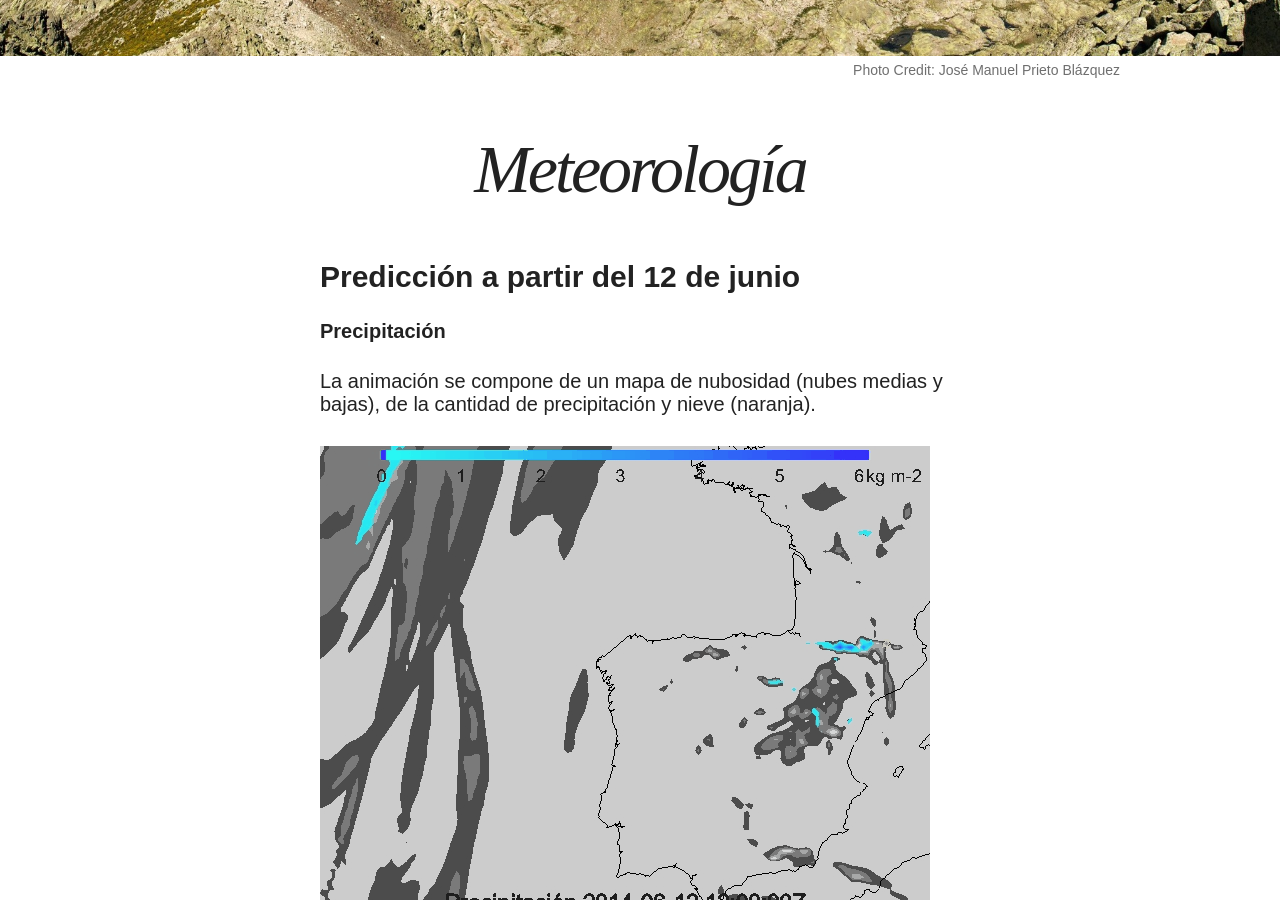
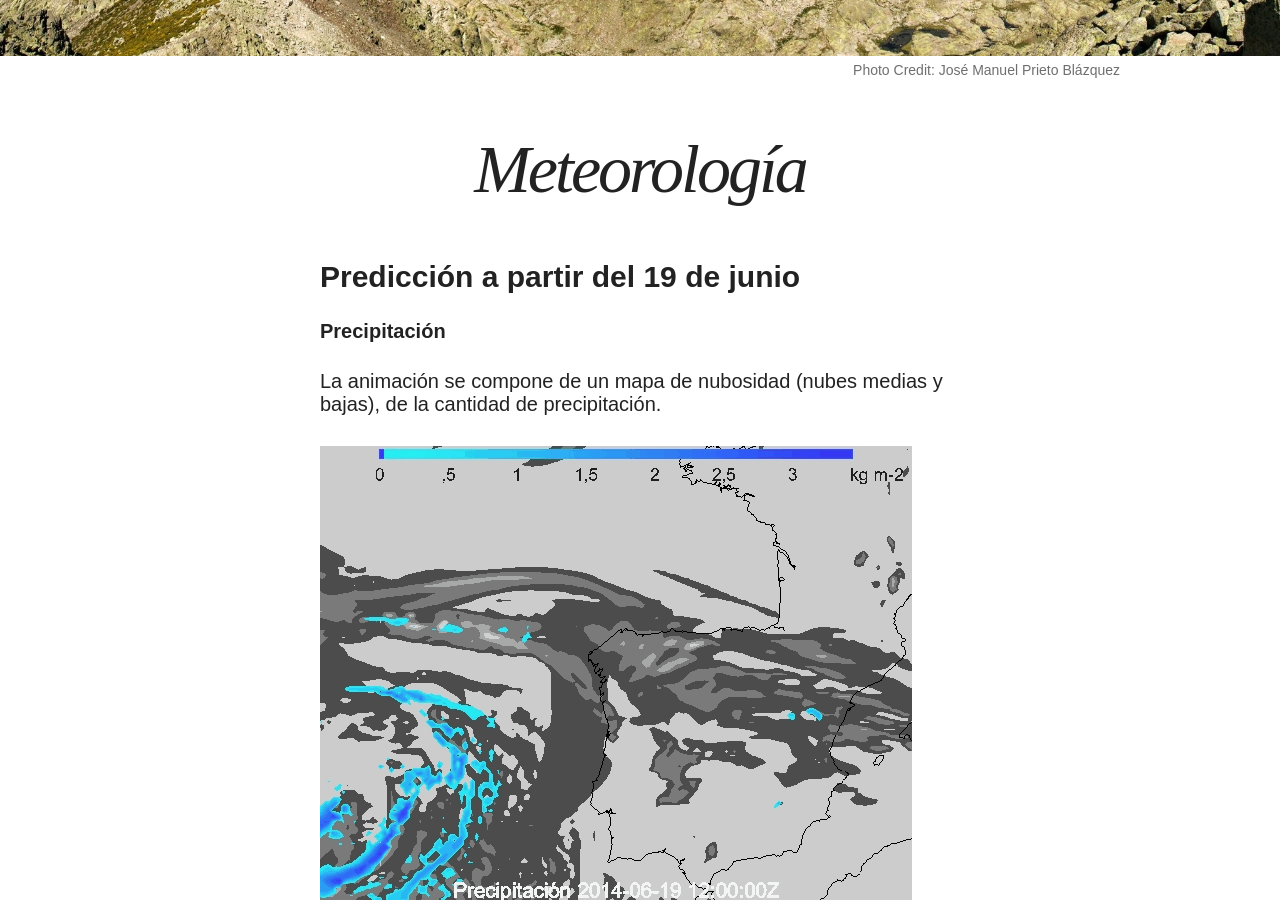
Before and after one commit to jmprietob/jmprietob.github.io, a Jekyll site: the page built from meteo.md, in a window 1280 px wide and 900 px high, scrolled down 420 px. Built offline with Jekyll 4.4.1, drawn with Linux system fonts in a browser that asks for light colours; nearby versions of some CDN libraries.

Commit message:
Actualizada la meteo
del 19 de junio de 2014

```diff
--- a/meteo.md
+++ b/meteo.md
@@ -10,10 +10,10 @@ image:
   creditlink: http://jmprietob.github.io
 ---
 
-## Predicción a partir del 12 de junio
+## Predicción a partir del 19 de junio
 
 #### Precipitación
-La animación se compone de un mapa de nubosidad (nubes medias y bajas), de la cantidad de precipitación y nieve (naranja).
+La animación se compone de un mapa de nubosidad (nubes medias y bajas), de la cantidad de precipitación.
 <figure>
 	<img src="/images/precipitacion.gif">
 </figure>
```
Also changed, not shown: images/precipitacion.gif, 1 other file.
